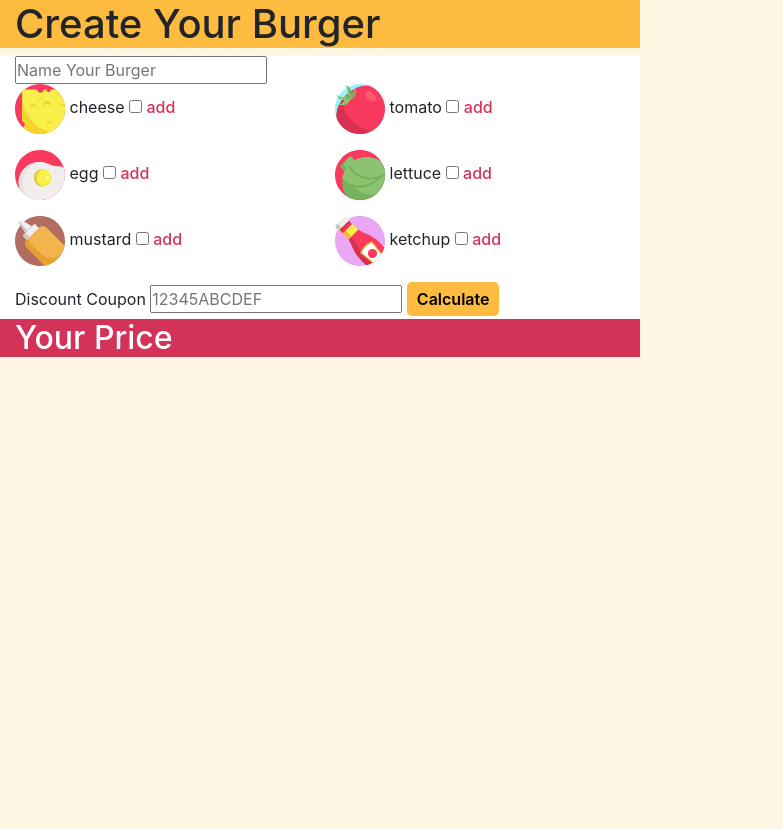
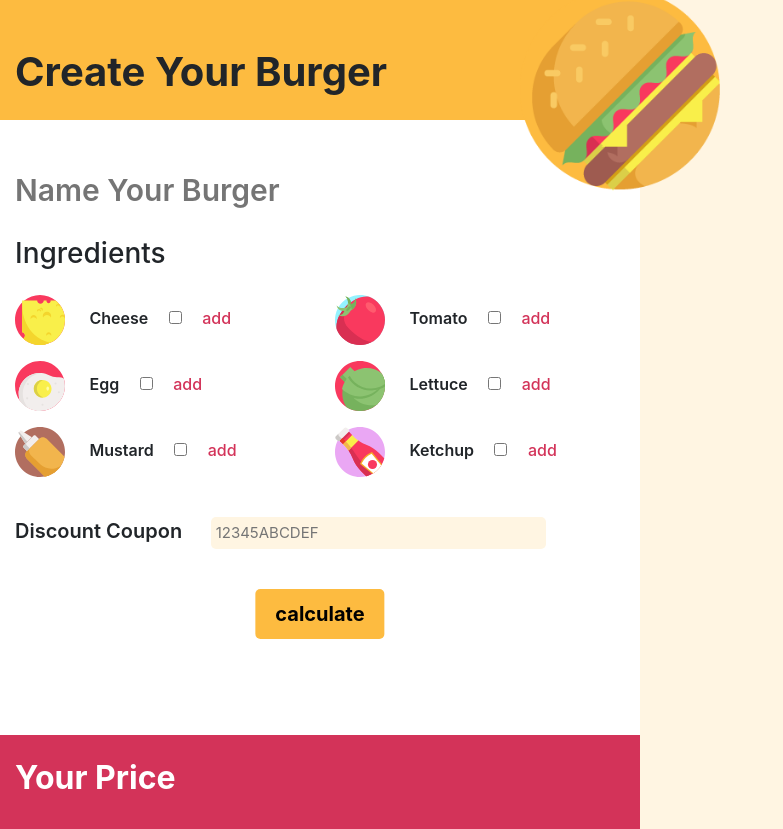
Before and after one commit to paoloferrari97/js-burger, a plain HTML site: page index.html in a window 1280 px wide. Shown: the whole page, without its empty margins (0-783 px from the left). Before the commit the page ends 800 px from the top, so only its background shows below. Drawn offline with nearby package versions, Linux system fonts and the light colour scheme.

Commit message:
Sistemo il css

```diff
--- a/assets/css/style.css
+++ b/assets/css/style.css
@@ -14,22 +14,71 @@ body {
 
 #site_header {
   background-color: #fdbb40;
+  position: relative;
 }
 
-#site_header > h1 {
-  font-weight: 700;
+#site_header > div > h1 {
+  font-weight: bold;
+}
+
+#site_header > img {
+  position: absolute;
+  bottom: 0;
+  right: 0;
+  transform: translate(+40%, +35%);
+  width: 200px;
 }
 
 #site_main {
   background-color: white;
 }
 
+.col-6 > label {
+  text-transform: capitalize;
+  font-weight: 600;
+}
+
 button {
   background-color: #fdbb40;
   border: 0px;
   border-radius: 5px;
-  padding: 5px 10px 5px 10px;
+  padding: 10px 20px 10px 20px;
+  font-weight: 700;
+  font-size: 20px;
+  outline: none;
+  position: relative;
+  left: 50%;
+  transform: translateX(-50%);
+}
+
+#nome_burger {
+  border: 0px;
+  outline: none;
+  font-size: 30px;
   font-weight: 600;
+}
+
+.ingredients {
+  font-size: 28px;
+}
+
+.coupon {
+  font-size: 20px;
+  font-weight: 600;
+}
+
+#coupon {
+  font-size: 15px;
+  width: 55%;
+  border: 0px;
+  outline: none;
+  background-color: #fff5e2;
+  padding: 5px;
+  border-radius: 5px;
+}
+
+input[type="checkbox"] {
+  outline: none;
 }
 
 #site_footer {
@@ -37,13 +86,14 @@ button {
   color: white;
 }
 
-#site_footer > h2,
-#site_footer > span {
+#site_footer > div > h2,
+#site_footer > div > span {
   font-weight: 700;
 }
 
 .form-group > img {
   width: 50px;
+  margin-right: 20px;
 }
 
 .form-group > span {
--- a/assets/js/main.js
+++ b/assets/js/main.js
@@ -25,7 +25,7 @@ function listaIngredienti(lista, el) {
         <div class="col-6 form-group">
             <img src="./assets/img/${lista[i][0]}.svg" alt="${lista[i][0]}">
             <label for="${lista[i][0]}">${lista[i][0]}</label>
-            <input type="checkbox" name="${lista[i][0]}" id="${lista[i][0]}" data-price="${lista[i][1]}">
+            <input type="checkbox" class="mr-3 ml-3" name="${lista[i][0]}" id="${lista[i][0]}" data-price="${lista[i][1]}">
             <span>add</span>
         </div>
 
--- a/index.html
+++ b/index.html
@@ -5,6 +5,7 @@
     <meta http-equiv="X-UA-Compatible" content="IE=edge">
     <meta name="viewport" content="width=device-width, initial-scale=1.0">
     <title>Burger</title>
+    <link rel="shortcut icon" href="./assets/img/burger-top.png" type="image/x-icon">
     <link rel="stylesheet" href="https://cdn.jsdelivr.net/npm/bootstrap@4.6.0/dist/css/bootstrap.min.css" integrity="sha384-B0vP5xmATw1+K9KRQjQERJvTumQW0nPEzvF6L/Z6nronJ3oUOFUFpCjEUQouq2+l" crossorigin="anonymous">
     <link rel="stylesheet" href="./assets/css/style.css">
 </head>
@@ -14,27 +15,29 @@
 
         <!-- #site_header -->
         <header id="site_header">
-            <div class="container">
+            <div class="container pt-5 pb-3">
                 <h1>Create Your Burger</h1>
             </div>
+            <img src="./assets/img/burger-top.png" alt="burger">
         </header>
         <!-- /#site_header -->
 
         <!-- #site_main -->
         <main id="site_main">
-            <div class="container">
-                <input type="text" placeholder="Name Your Burger" id="nome_burger" name="nome_burger">
+            <div class="container pb-5">
+                <input class="mt-5 mb-4" type="text" placeholder="Name Your Burger" id="nome_burger" name="nome_burger">
+                <h3 class="ingredients mb-4">Ingredients</h3>
                 <div class="row"></div>
-                <label for="coupon">Discount Coupon</label>
-                <input type="text" id="coupon" name="coupon" placeholder="12345ABCDEF">
-                <button>Calculate</button>
+                <label class="coupon mr-4" for="coupon">Discount Coupon</label>
+                <input type="text" class="mt-4 mb-4" id="coupon" name="coupon" placeholder="12345ABCDEF">
+                <br><button class="mb-5 mt-3">calculate</button>
             </div>
         </main>
         <!-- /#site_main -->
 
         <!-- #site_footer -->
         <footer id="site_footer">
-            <div class="container">
+            <div class="container pb-4 pt-4">
                 <h2>Your Price</h2>
                 <span id="prezzo"></span>
                 <span id="sconto"></span>
```
